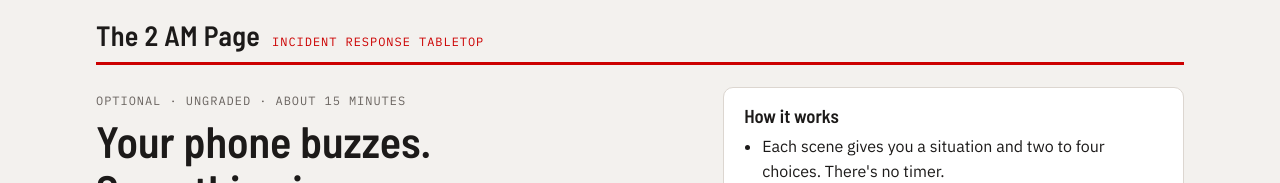
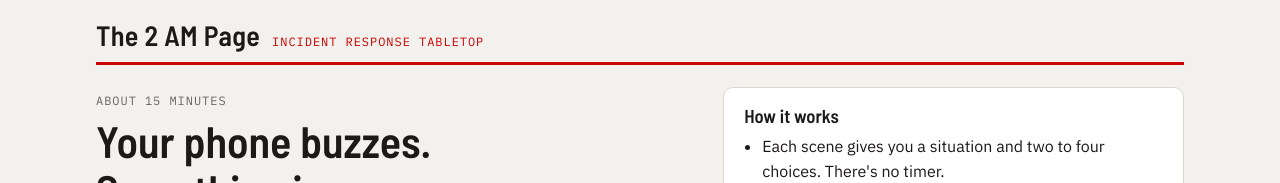
Before and after one commit to jckesler/the-2am-page, a plain HTML site: page index.html in a window 1280 px wide. Shown: the top 183 px of the page. Drawn offline with Linux system fonts and the light colour scheme.

Commit message:
Shorten intro line to 'About 15 minutes'
Co-Authored-By: Claude Opus 5.5 <noreply@anthropic.com>
Claude-Session: https://claude.ai/code/session_01RNCj1mRV7eSZM5rSkziV3U

```diff
--- a/index.html
+++ b/index.html
@@ -462,7 +462,7 @@ function clamp(n){return Math.max(0,Math.min(100,n));}
 
 function intro(){
   homeBtn.hidden = true;
-  var h = '<section class="intro"><div><span class="eyebrow">Optional · ungraded · about 15 minutes</span><h2>Your phone buzzes. Something is wrong.</h2><p class="lede">You\'re on call when an incident begins. Make the calls a response team makes, from the first hour to the review a month later, and see how each one plays out.</p><div class="row"><button class="primary" id="go">Start a random scenario</button><span class="note">Each play picks one of three companies.</span></div></div>'+
+  var h = '<section class="intro"><div><span class="eyebrow">About 15 minutes</span><h2>Your phone buzzes. Something is wrong.</h2><p class="lede">You\'re on call when an incident begins. Make the calls a response team makes, from the first hour to the review a month later, and see how each one plays out.</p><div class="row"><button class="primary" id="go">Start a random scenario</button><span class="note">Each play picks one of three companies.</span></div></div>'+
   '<aside class="rules"><h3>How it works</h3><ul><li>Each scene gives you a situation and two to four choices. There\'s no timer.</li><li>Your choices move three meters: business disruption, legal exposure and customer trust.</li><li>Every decision appears in the decision log on the right, timestamped as it would be in a real response.</li><li>At the end, a debrief explains each decision and names the incident response topic behind it.</li></ul></aside></section>'+
   '<section class="sec"><h3>Or pick a scenario</h3><div class="cases">';
   S.forEach(function(s,i){h+='<button class="case" data-i="'+i+'"><span class="tag">'+esc(s.tag)+'</span><h3>'+esc(s.name)+'</h3><p>'+esc(s.sector)+'</p><p>'+esc(s.blurb)+'</p></button>';});
```
